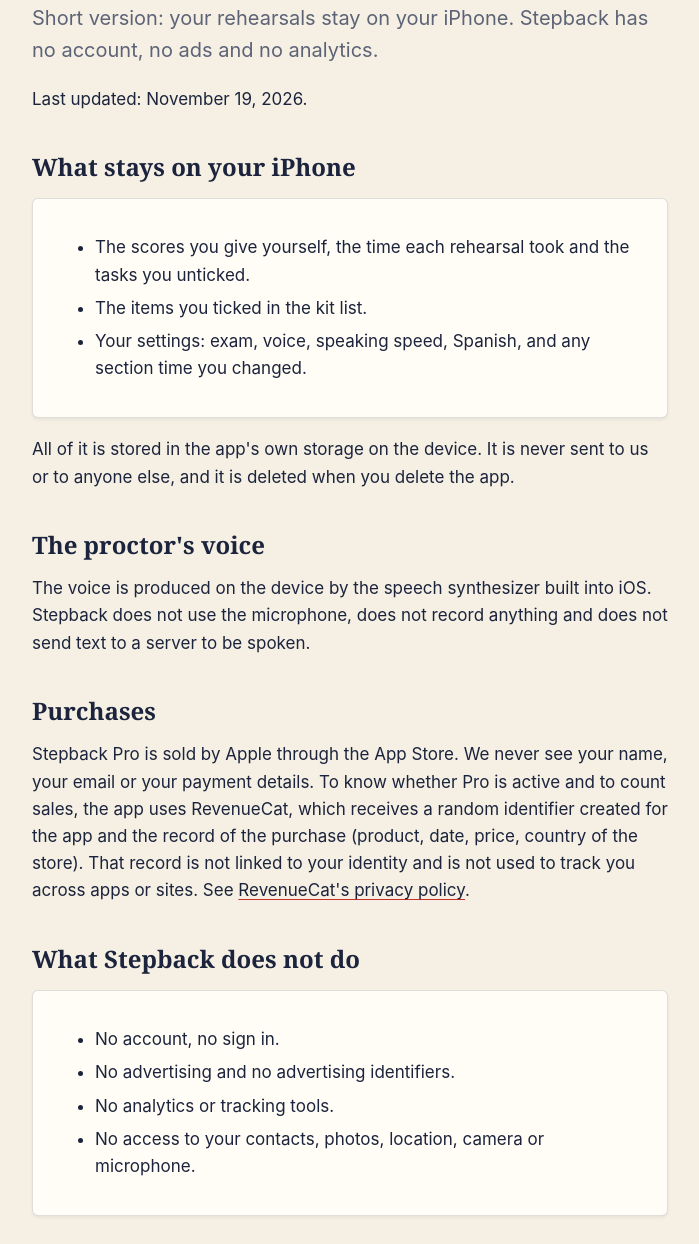
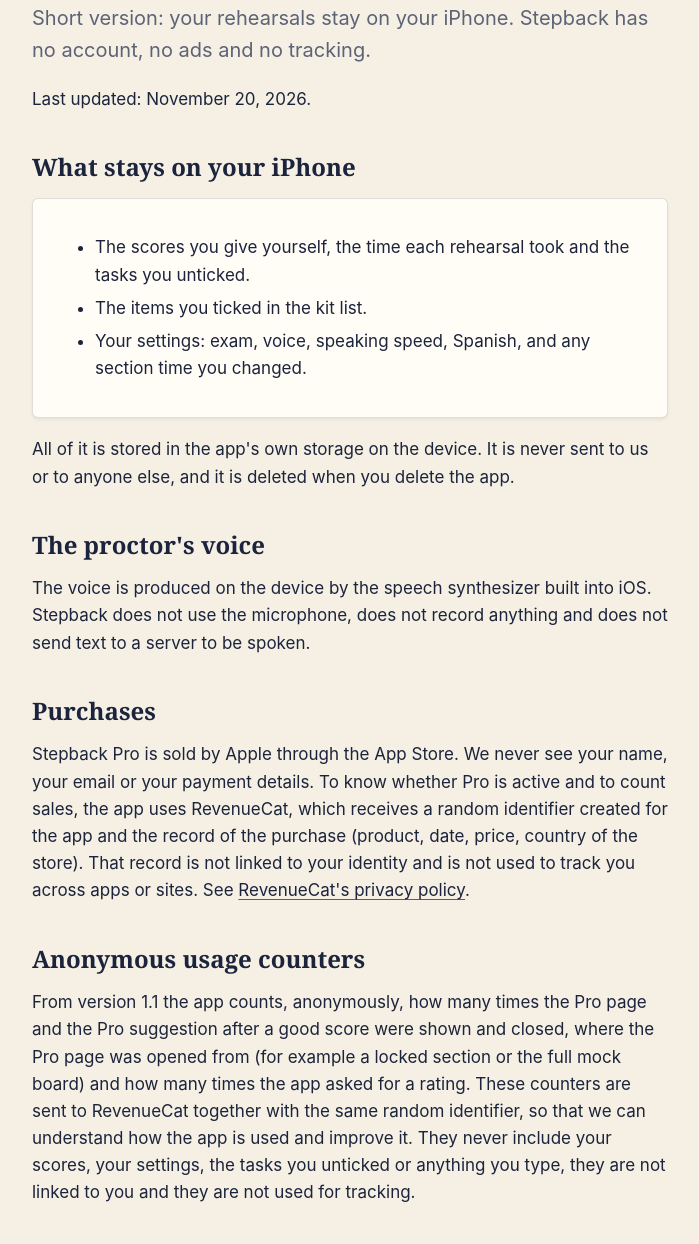
Before and after one commit to BaltaJmn/stepback-privacy, a plain HTML site: page privacy/index.html in a window 1280 px wide. Shown: the part 147-1391 px from the top of the page, without its empty margins (290-989 px from the left). Drawn offline with Linux system fonts and the light colour scheme.

Commit message:
Privacy: anonymous usage counters from version 1.1
Co-Authored-By: Claude Sonnet 5.5 <noreply@anthropic.com>

```diff
--- a/privacy/index.html
+++ b/privacy/index.html
@@ -11,8 +11,8 @@
 <main>
 <p class="label"><a href="../">Stepback</a></p>
 <h1>Privacy policy</h1>
-<p class="lead">Short version: your rehearsals stay on your iPhone. Stepback has no account, no ads and no analytics.</p>
-<p>Last updated: November 19, 2026.</p>
+<p class="lead">Short version: your rehearsals stay on your iPhone. Stepback has no account, no ads and no tracking.</p>
+<p>Last updated: November 20, 2026.</p>
 
 <h2>What stays on your iPhone</h2>
 <div class="sheet">
@@ -30,12 +30,15 @@
 <h2>Purchases</h2>
 <p>Stepback Pro is sold by Apple through the App Store. We never see your name, your email or your payment details. To know whether Pro is active and to count sales, the app uses RevenueCat, which receives a random identifier created for the app and the record of the purchase (product, date, price, country of the store). That record is not linked to your identity and is not used to track you across apps or sites. See <a href="https://www.revenuecat.com/privacy">RevenueCat's privacy policy</a>.</p>
 
+<h2>Anonymous usage counters</h2>
+<p>From version 1.1 the app counts, anonymously, how many times the Pro page and the Pro suggestion after a good score were shown and closed, where the Pro page was opened from (for example a locked section or the full mock board) and how many times the app asked for a rating. These counters are sent to RevenueCat together with the same random identifier, so that we can understand how the app is used and improve it. They never include your scores, your settings, the tasks you unticked or anything you type, they are not linked to you and they are not used for tracking.</p>
+
 <h2>What Stepback does not do</h2>
 <div class="sheet">
 <ul>
 <li>No account, no sign in.</li>
 <li>No advertising and no advertising identifiers.</li>
-<li>No analytics or tracking tools.</li>
+<li>No tracking and no third-party analytics tools: the only counters are the anonymous ones described above.</li>
 <li>No access to your contacts, photos, location, camera or microphone.</li>
 </ul>
 </div>
```
